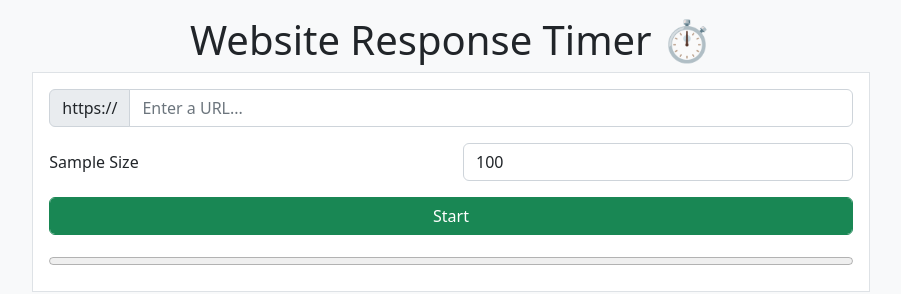
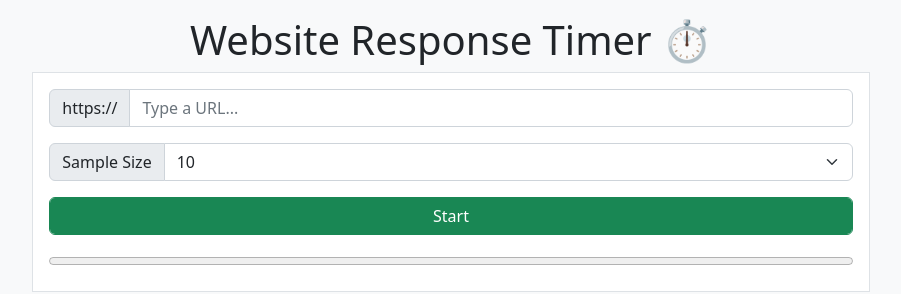
Before and after one commit to hachibu/website-request-stopwatch, a React (Create React App) app: page / in a window 1280 px wide. Shown: the top 294 px of the page, without its empty margins (189-1090 px from the left). Built offline with nearby package versions, Linux system fonts and the light colour scheme.

Commit message:
Limit request count

```diff
--- a/src/App.tsx
+++ b/src/App.tsx
@@ -8,7 +8,7 @@ function App() {
   const urlSearchParams = new URLSearchParams(window?.location?.search);
   const urlParam = urlSearchParams.get("url");
   const [url, setUrl] = useState<string>(urlParam ?? "");
-  const [sampleSize, setSampleSize] = useState<number>(100);
+  const [sampleSize, setSampleSize] = useState<number>(10);
   const [responseTimes, setResponseTimes] = useState<number[]>([]);
   const [stats, setStats] = useState<Stats>(newStats());
   const [progress, setProgress] = useState<number>(0);
@@ -31,7 +31,7 @@ function App() {
     setUrl(() => newUrl);
   }
 
-  function sampleSizeOnChange(event: ChangeEvent<HTMLInputElement>) {
+  function sampleSizeOnChange(event: ChangeEvent<HTMLSelectElement>) {
     setSampleSize(() => +event.target.value);
   }
 
@@ -52,9 +52,9 @@ function App() {
 
     if (url === "") {
       return alert("Form validation error: URL must not be empty");
-    } else if (sampleSize > 10000) {
+    } else if (sampleSize > 1000) {
       return alert(
-        "Form validation error: Sample size must not be greater than 10,000"
+        "Form validation error: Sample size must not be greater than 1,000"
       );
     }
 
@@ -107,23 +107,22 @@ function App() {
               type="text"
               value={url}
               onChange={urlOnChange}
-              placeholder="Enter a URL..."
+              placeholder="Type a URL..."
             ></input>
           </div>
         </div>
-        <div className="row mb-3">
-          <label className="col-sm-6 col-form-label">Sample Size</label>
-          <div className="col-sm-6">
-            <input
-              className="form-control"
-              type="number"
-              value={sampleSize}
-              onChange={sampleSizeOnChange}
-              min={1}
-            ></input>
-          </div>
+        <div className="input-group mb-3">
+          <label className="input-group-text">Sample Size</label>
+          <select
+            className="form-select"
+            onChange={sampleSizeOnChange}
+            value={sampleSize}
+          >
+            <option value="10">10</option>
+            <option value="100">100</option>
+            <option value="1000">1000</option>
+          </select>
         </div>
-
         <button
           className="form-control btn btn-success mb-3"
           onClick={onClick}
```
